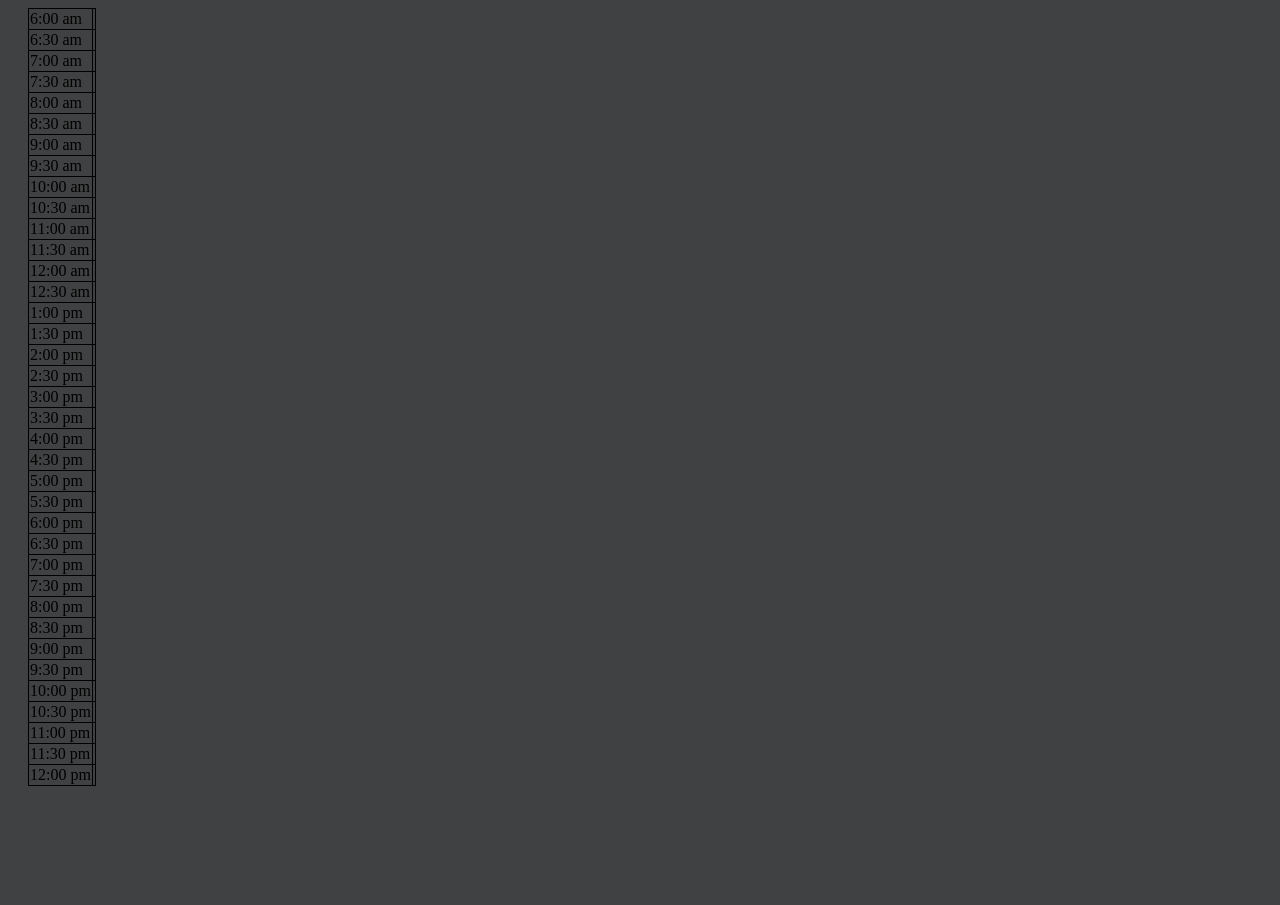
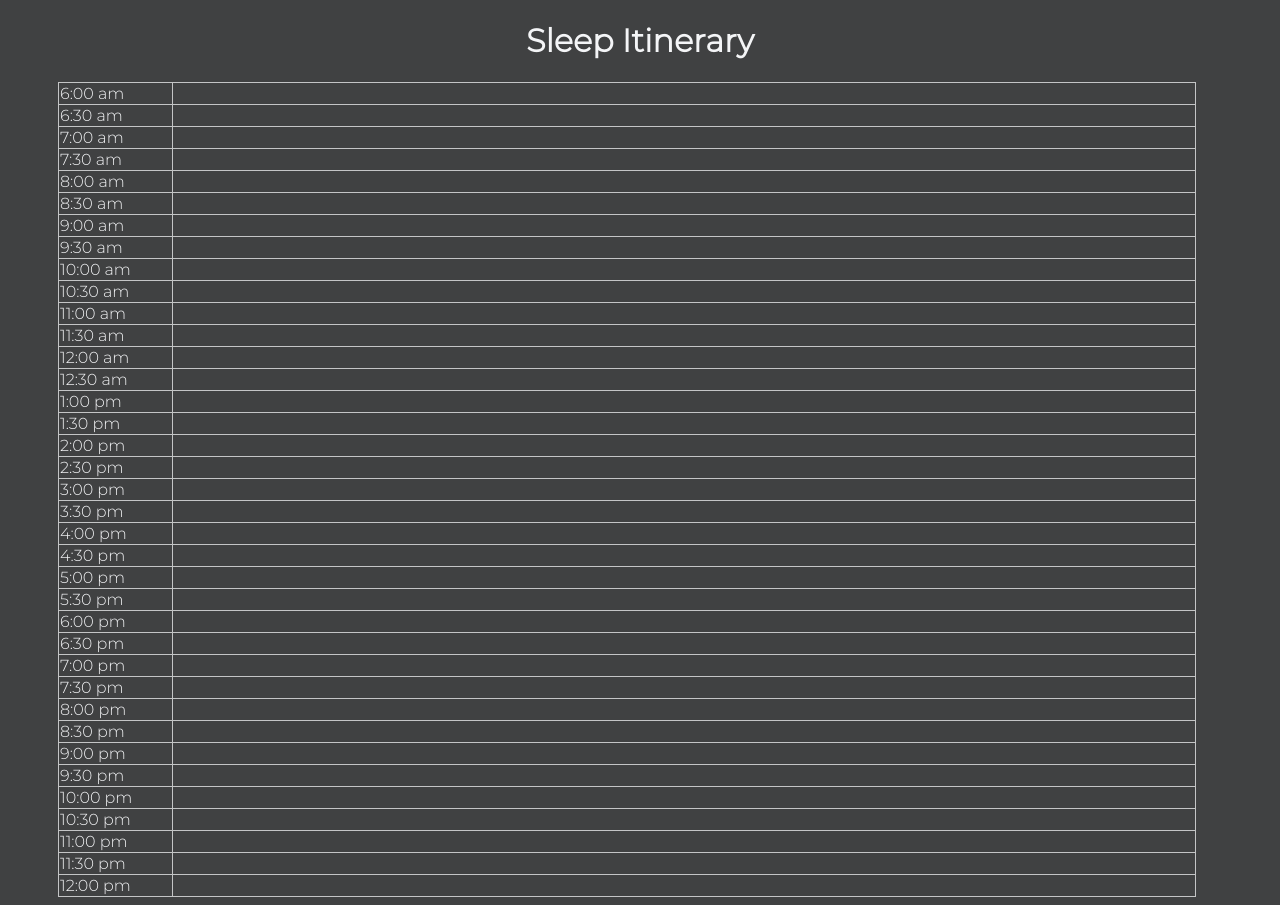
Before and after one commit to mandywoo/sleep_itinerary, a Flask app: page /schedule in a window 1280 px wide. Before the commit the page ends 786 px from the top, so only its background shows below. Run offline with Flask 2, Linux system fonts and the light colour scheme.

Commit message:
Align schedule and change font

```diff
--- a/static/site.css
+++ b/static/site.css
@@ -1,5 +1,10 @@
 body {
     background-color: #404142;
+}
+
+@font-face {
+  font-family: Montserrat-Light;
+  src: url(/static/fonts/Montserrat-Light.otf);
 }
 
 /* For centering the login screen */
@@ -25,7 +30,8 @@ body {
 
 h1.title {
     color: #f4f5f7;
-    font-family: "Verdana", Sans-serif;
+    font-family: "Montserrat-Light", sans-serif;
+    text-align: center;
 }
 
 .input_button {
@@ -54,8 +60,10 @@ h1.title {
 /* Schedule Page */
 table {
   border-collapse: collapse;
+  color: #f4f5f7;
+  font-family: "Montserrat-Light", sans-serif;
 }
 
 table, th, td {
-  border: 1px solid black;
+  border: 1px solid #c4c5c6;
 }
--- a/templates/schedule.html
+++ b/templates/schedule.html
@@ -7,12 +7,13 @@
         type="text/css" media="screen" charset="utf-8" />
     </head>
     <body>
-    <table style="margin-left: 20px;" border="1">
+    <h1 class = "title">Sleep Itinerary</h1>
+    <table style="margin-left: 50px;" width = 90% border="1">
         <tbody>
             {% for time in timeList %}
             <tr>
                 <td>{{ time }}</td>
-                <td></td>
+                <td width = 90%></td>
             </tr>
             {% endfor %}
         </tbody>
```
Also changed, not shown: static/fonts/Montserrat-Light.otf (added).
